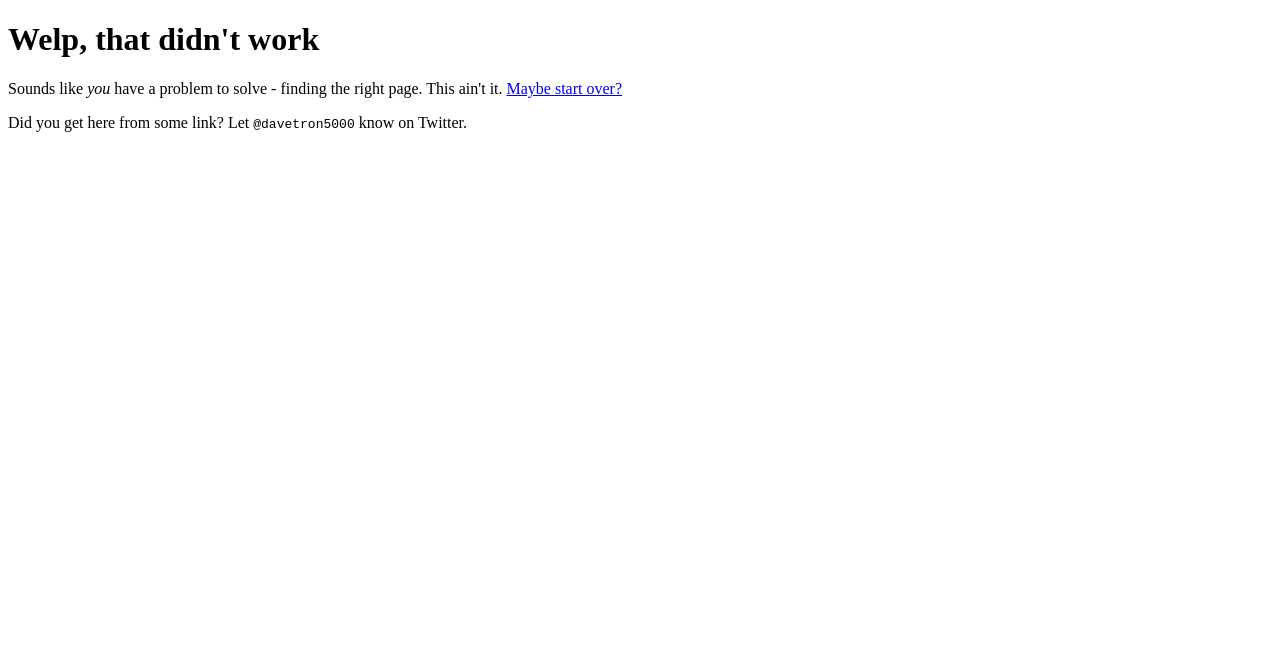
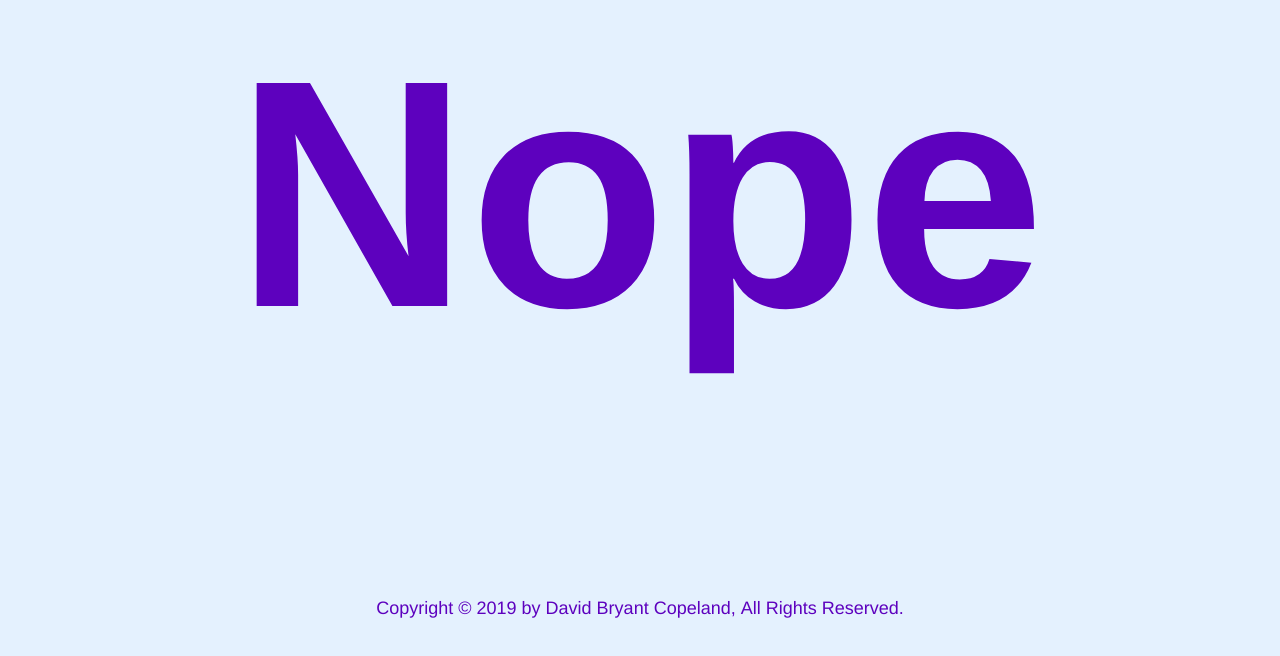
Before and after one commit to davetron5000/whatdavesaid.com, a website: page src/html/404.html in a window 1280 px wide. Drawn offline with Linux system fonts and the light colour scheme.

```diff
--- a/src/html/404.html
+++ b/src/html/404.html
@@ -1,18 +1,84 @@
 <!DOCTYPE html>
-<html>
+<html lang="en">
   <head>
     <meta name="viewport" content="width=device-width, initial-scale=1.0, maximum-scale=1">
     <meta charset="utf-8">
-    <title>What Problem Does It Solve? - Making sense of programming technology</title>
+
+    <title>What Dave Said - Nope</title>
+
+    <meta name="author"      content="David Copeland">
+    <meta name="description" content="Nope">
+
+    <meta name="og:title" content="What Dave Said">
+    <meta name="og:url"   content="https://whatdavesaid.com">
+
+    <meta name="twitter:url"         content="https://whatdavesaid.com">
+    <meta name="twitter:card"        content="summary">
+    <meta name="twitter:creator"     content="@davetron5000">
+    <meta name="twitter:description" content="Nope">
+    <meta name="twitter:site"        content="@davetron5000">
+    <meta name="twitter:title"       content="What Dave Said">
+
+    <meta name="twitter:label1" value="What Dave Said" />
+    <meta name="twitter:data1"  value="Nope" />
+    <meta name="twitter:label2" value="Also" />
+    <meta name="twitter:data2"  value="What problem are you solving?" />
+
+    <meta property="og:type" content="website">
+    <link rel="copyright" href="#about">
     <style>
+      html {
+        font-family: "avenir next", avenir, helvetica, sans-serif;
+        font-size: 18px;
+
+        background-color: #e4f1fe;
+        color: #5d01be;
+      }
+      @media (prefers-color-scheme: dark) {
+        body {
+          background-color: #5d01be;
+          color: #e4f1fe;
+        }
+      }
+      h1 {
+        margin-top: 0;
+        font-size: 6rem;
+        text-align: center;
+      }
+      @media screen and (min-width: 30em) {
+        h1 {
+          font-size: 18rem;
+        }
+      }
+      footer {
+        margin-top: 10rem;
+        text-align: center;
+      }
+      footer p span {
+        display: inline-block;
+      }
     </style>
   </head>
   <body>
-    <h1>Welp, that didn't work</h1>
-    <p>
-      Sounds like <em>you</em> have a problem to solve - finding the right page.  This ain't it. <a href="/">Maybe start over?</a>
-    </p>
-    <p>
-      Did you get here from some link?  Let <code>@davetron5000</code> know on Twitter.
-    </p>
+    <h1>
+      Nope
+    </h1>
+    <footer>
+      <a name="about"></a>
+      <p>
+        <span>
+          Copyright &copy; 2019
+        </span>
+        <span>
+          by
+        </span>
+        <span>
+          David Bryant Copeland,
+        </span>
+        <span>
+          All Rights Reserved.
+        </span>
+      </p>
+    </footer>
+  </body>
 </html>
```
Also changed, not shown: package.json (+7 -0 lines), src/html/index.html (+1 -1 lines), 1 other file.
